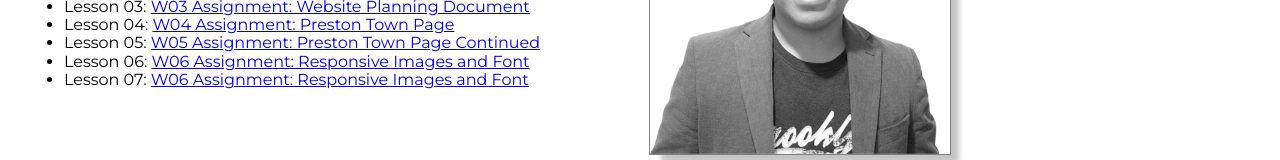
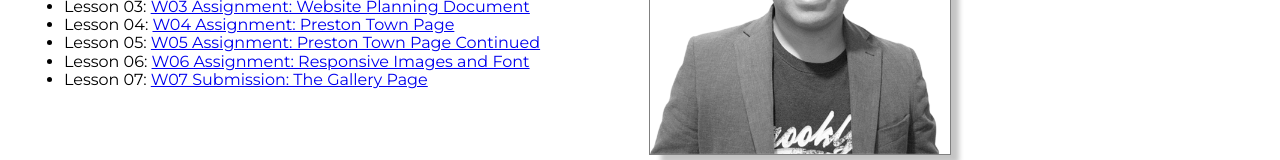
Before and after one commit to AOcampo93/AOcampo93, a plain HTML site: page index.html in a window 1280 px wide. Shown: the part 301-461 px from the top of the page. Drawn offline with Linux system fonts and the light colour scheme.

Commit message:
Index Changes

```diff
--- a/index.html
+++ b/index.html
@@ -27,7 +27,7 @@
                 <li>Lesson 04: <span><a href="lesson4/preston-4.html">W04 Assignment: Preston Town Page</a></span></li>
                 <li>Lesson 05: <span><a href="lesson5/preston-5.html">W05 Assignment: Preston Town Page Continued</a></span></li>
                 <li>Lesson 06: <span><a href="lesson6/preston-6.html">W06 Assignment: Responsive Images and Font</a></span></li>
-                <li>Lesson 07: <span><a href="lesson7/preston-7.html">W06 Assignment: Responsive Images and Font</a></span></li>
+                <li>Lesson 07: <span><a href="lesson7/preston-7.html">W07 Submission: The Gallery Page</a></span></li>
             </ul>
         </div>
     </main>
```
